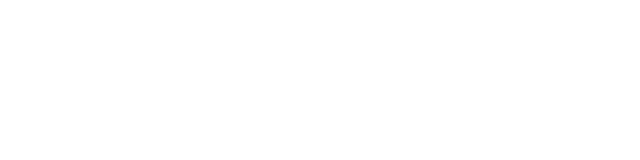
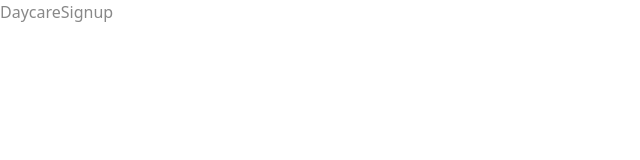
Before and after one commit to builtbyjosh/LullaPay, a React (Create React App) app in the folder frontend/: page /daycare/signup in a window 1280 px wide. Before the commit this address had no page. Shown: the top 160 px of the page, without its empty margins (0-640 px from the left). Built offline with nearby package versions, Linux system fonts and the light colour scheme.

Commit message:
add routes for daycarae and parent

```diff
--- a/frontend/src/App.js
+++ b/frontend/src/App.js
@@ -4,9 +4,12 @@
 import Header from './components/Header';
 import Footer from './components/Footer';
 import HomeScreen from './pages/HomeScreen/HomeScreen';
+
+import DaycareSignup from './pages/SignUpScreen/DaycareSignup';
+import ParentSignup from './pages/SignUpScreen/ParentSignup';
+import DaycareDashboard from './pages/DashboardScreen/DaycareDashboard';
+import ParentDashboard from './pages/DashboardScreen/ParentDashboard';
 import LoginScreen from './pages/LoginScreen/LoginScreen';
-import RegisterScreen from './pages/SignUpScreen/RegisterScreen';
-import ProfileScreen from './pages/ProfileScreen';
 
 function App() {
   return (
@@ -15,8 +18,14 @@
       <Routes>
         <Route path="/" element={<HomeScreen />} />
         <Route path="/login" element={<LoginScreen />} />
-        <Route path="/register" element={<RegisterScreen />} />
-        <Route path="/profile" element={<ProfileScreen />} />
+        <Route path="/daycare">
+          <Route path="signup" element={<DaycareSignup />} />
+          <Route path=":id" element={<DaycareDashboard />} />
+        </Route>
+        <Route path="/parent">
+          <Route path="signup" element={<ParentSignup />} />
+          <Route path=":id" element={<ParentDashboard />} />
+        </Route>
       </Routes>
       {/* <Footer /> */}
     </>
```
